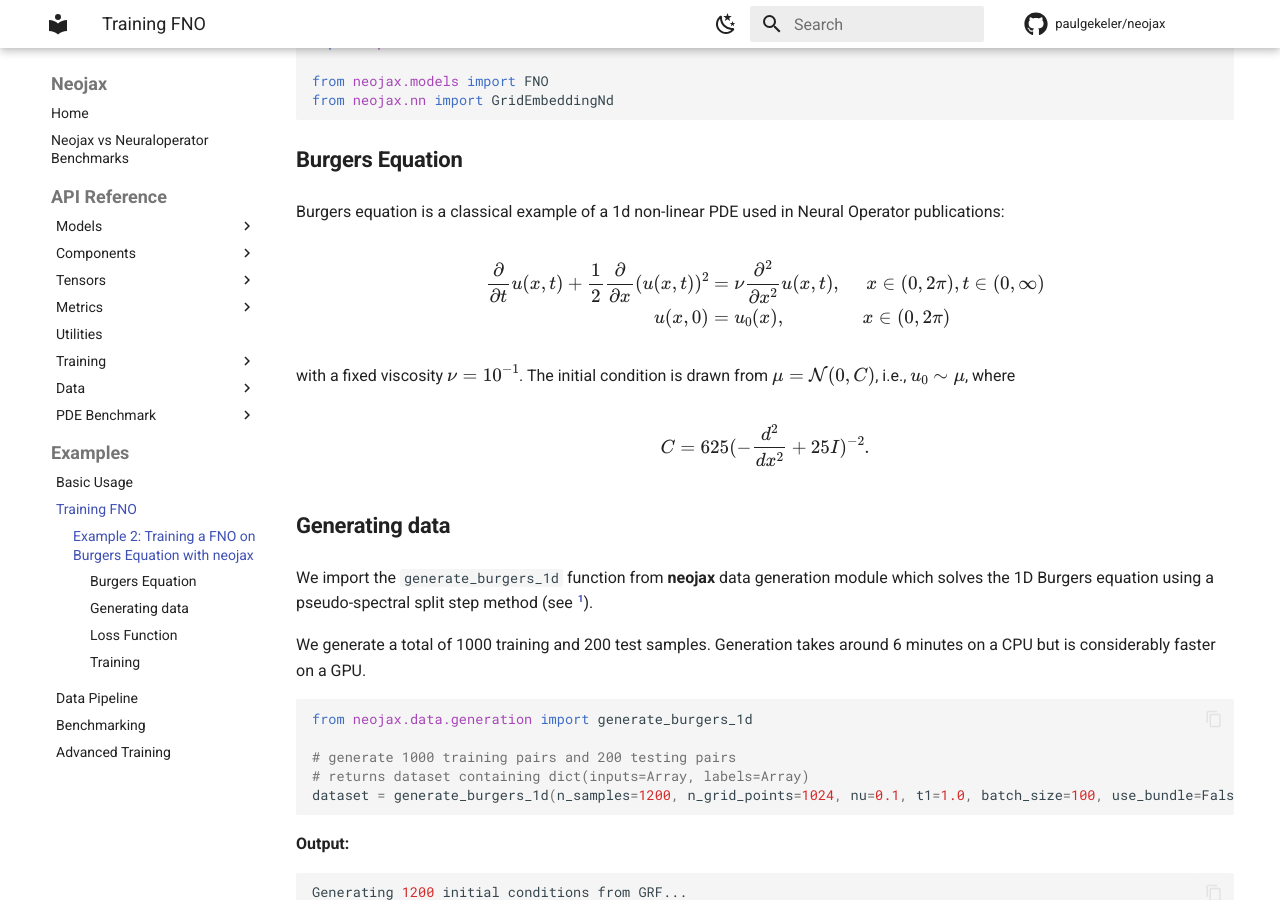
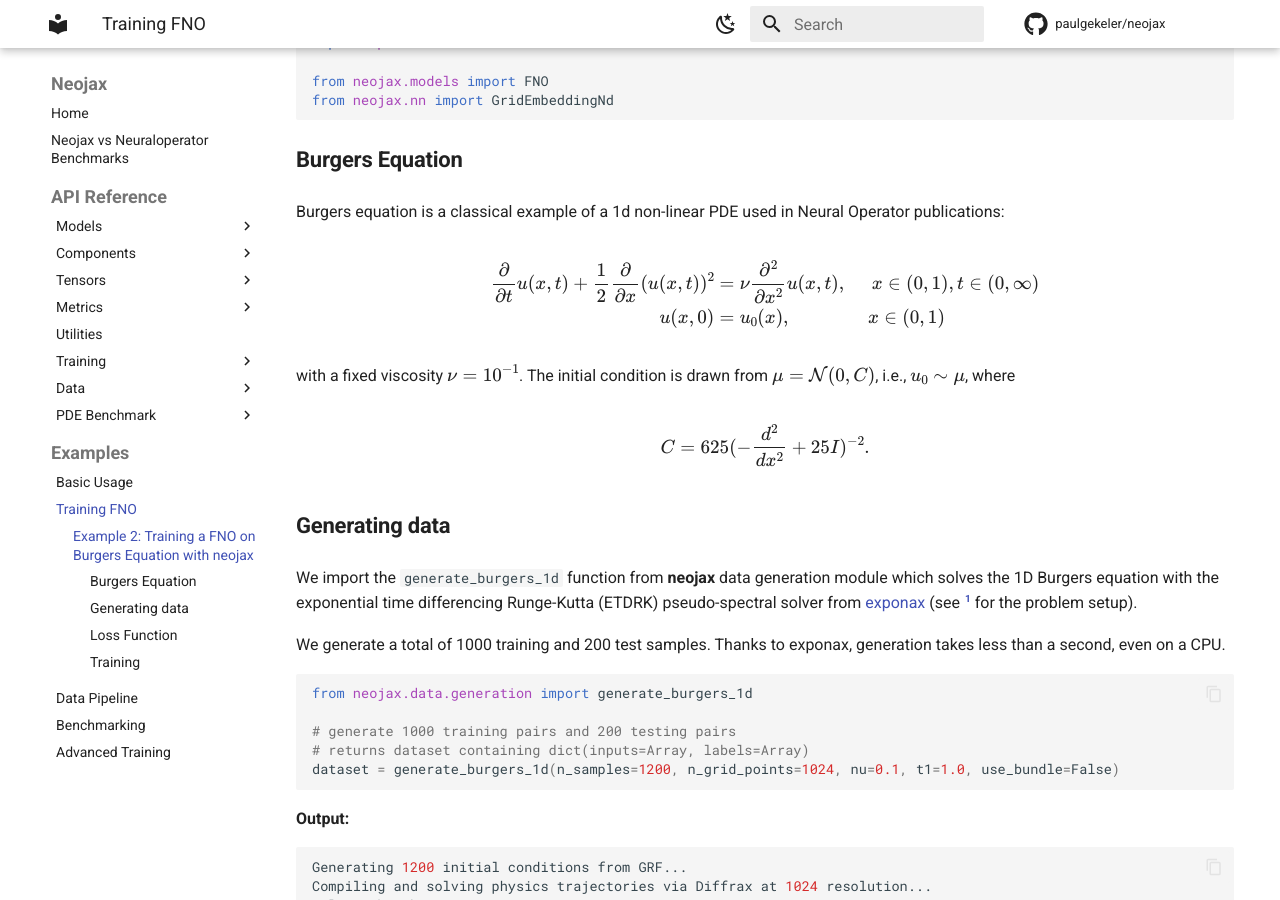
Before and after one commit to paulgekeler/neojax, an MkDocs documentation site: the page built from docs/examples/02_fno_burgers.md, in a window 1280 px wide and 900 px high, scrolled down 537 px. Built offline with MkDocs 1.6.1 and Material for MkDocs 9.7.7, drawn with Linux system fonts in a browser that asks for light colours; formulas are drawn with MathJax 3; comment, search, counter and statistics services are not loaded.

Commit message:
docs(examples): Replace diffrax with exponax in FNO 1D Burgers training

````diff
--- a/docs/examples/02_fno_burgers.md
+++ b/docs/examples/02_fno_burgers.md
@@ -28,8 +28,8 @@ Burgers equation is a classical example of a 1d non-linear PDE used in Neural Op
 
 $$
 \begin{aligned}
-\frac{\partial}{\partial t}u(x, t) + \frac{1}{2}\frac{\partial}{\partial x}(u(x,t))^2 &= \nu \frac{\partial^2}{\partial x^2}u(x,t), \; \quad x \in (0,2\pi), t \in (0, \infty) \\
-u(x, 0) &= u_0(x), \quad \quad \quad \quad x \in (0, 2\pi)
+\frac{\partial}{\partial t}u(x, t) + \frac{1}{2}\frac{\partial}{\partial x}(u(x,t))^2 &= \nu \frac{\partial^2}{\partial x^2}u(x,t), \; \quad x \in (0,1), t \in (0, \infty) \\
+u(x, 0) &= u_0(x), \quad \quad \quad \quad x \in (0, 1)
 \end{aligned}
 $$
 
@@ -40,9 +40,9 @@ C = 625(-\frac{d^2}{dx^2} + 25I)^{-2}.
 $$
 
 #### Generating data
-We import the `generate_burgers_1d` function from **neojax** data generation module which solves the 1D Burgers equation using a pseudo-spectral split step method (see [^1]).
+We import the `generate_burgers_1d` function from **neojax** data generation module which solves the 1D Burgers equation with the exponential time differencing Runge-Kutta (ETDRK) pseudo-spectral solver from [exponax](https://github.com/Ceyron/exponax) (see [^1] for the problem setup).
 
-We generate a total of 1000 training and 200 test samples. Generation takes around 6 minutes on a CPU but is considerably faster on a GPU.
+We generate a total of 1000 training and 200 test samples. Thanks to exponax, generation takes less than a second, even on a CPU.
 
 [^1]: Kovachki, N. et al. "Neural Operator: Learning Maps Between Function Spaces With Applications to PDEs". JMLR 2023, https://www.jmlr.org/papers/volume24/21-1524/21-1524.pdf.
 
@@ -51,7 +51,7 @@ from neojax.data.generation import generate_burgers_1d
 
 # generate 1000 training pairs and 200 testing pairs
 # returns dataset containing dict(inputs=Array, labels=Array)
-dataset = generate_burgers_1d(n_samples=1200, n_grid_points=1024, nu=0.1, t1=1.0, batch_size=100, use_bundle=False)
+dataset = generate_burgers_1d(n_samples=1200, n_grid_points=1024, nu=0.1, t1=1.0, use_bundle=False)
 ```
 
 **Output:**
````
Also changed, not shown: docs/examples/02_fno_burgers.ipynb.
